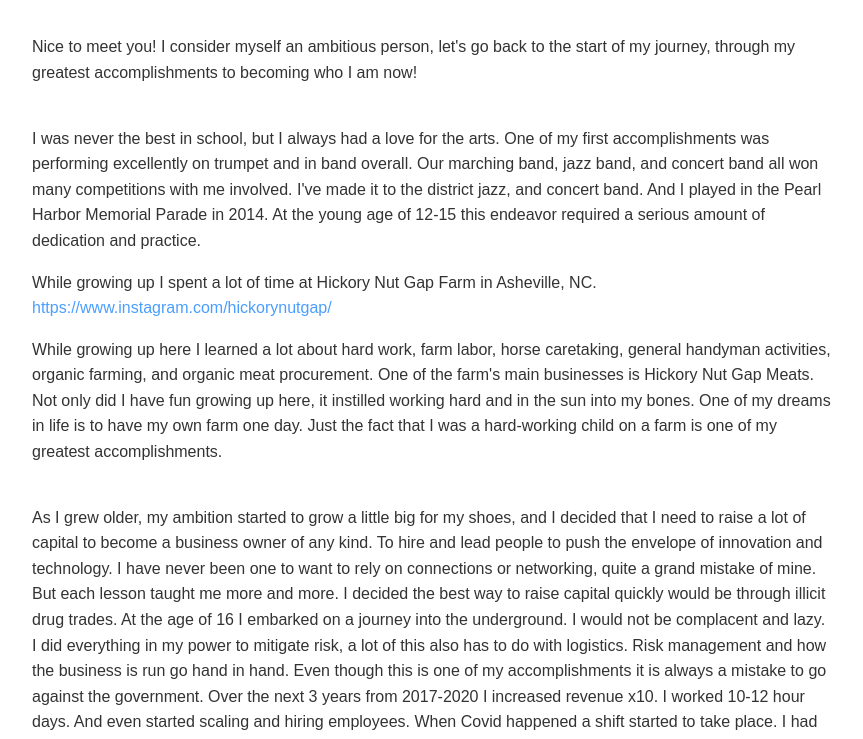
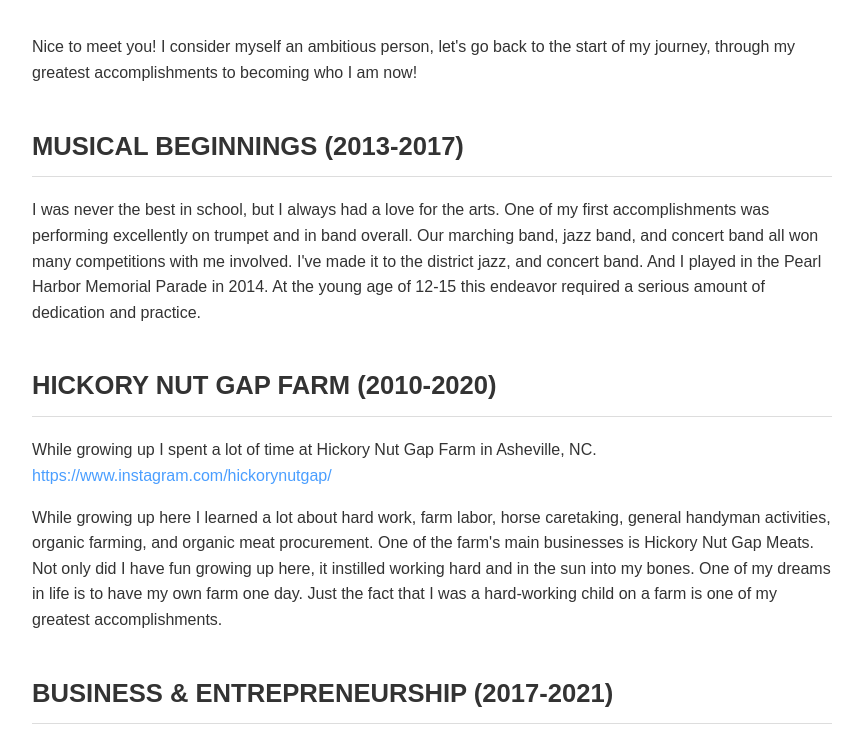
Before and after one commit to twinslimes/twinslimes, a plain HTML site: page index.html in a window 1280 px wide. Shown: the part 500-1239 px from the top of the page, without its empty margins (208-1071 px from the left). Drawn offline with Linux system fonts and the light colour scheme; a script that the page names is missing.

Commit message:
Add section titles with time periods to all sections

```diff
--- a/index.html
+++ b/index.html
@@ -62,6 +62,13 @@ a:hover {
     font-size: 1.8em;
     margin-bottom: 20px;
 }
+.section-title {
+    font-size: 1.6em;
+    color: #333;
+    border-bottom: 1px solid #ddd;
+    padding-bottom: 10px;
+    margin-bottom: 20px;
+}
 </style>
 </head>
 <body>
@@ -92,6 +99,7 @@ a:hover {
 </div>
 
 <div class="section">
+    <h2 class="section-title">MUSICAL BEGINNINGS (2013-2017)</h2>
     <p>I was never the best in school, but I always had a love for the arts. One of my first accomplishments was performing excellently on trumpet and in band overall. Our marching band, jazz band, and concert band all won many competitions with me involved. I've made it to the district jazz, and concert band. And I played in the Pearl Harbor Memorial Parade in 2014. At the young age of 12-15 this endeavor required a serious amount of dedication and practice.</p>
 
     <blockquote class="imgur-embed-pub" lang="en" data-id="a/UHhluAG" data-context="false" ><a href="//imgur.com/a/UHhluAG"></a></blockquote>
@@ -99,7 +107,10 @@ a:hover {
 
     <blockquote class="imgur-embed-pub" lang="en" data-id="a/XcS5XPs" data-context="false" ><a href="//imgur.com/a/XcS5XPs"></a></blockquote>
     <script async src="//s.imgur.com/min/embed.js" charset="utf-8"></script>
+</div>
 
+<div class="section">
+    <h2 class="section-title">HICKORY NUT GAP FARM (2010-2020)</h2>
     <p>While growing up I spent a lot of time at Hickory Nut Gap Farm in Asheville, NC.<br>
     <a href="https://www.instagram.com/hickorynutgap/" target="_blank">https://www.instagram.com/hickorynutgap/</a></p>
 
@@ -107,6 +118,7 @@ a:hover {
 </div>
 
 <div class="section">
+    <h2 class="section-title">BUSINESS & ENTREPRENEURSHIP (2017-2021)</h2>
     <p>As I grew older, my ambition started to grow a little big for my shoes, and I decided that I need to raise a lot of capital to become a business owner of any kind. To hire and lead people to push the envelope of innovation and technology. I have never been one to want to rely on connections or networking, quite a grand mistake of mine. But each lesson taught me more and more. I decided the best way to raise capital quickly would be through illicit drug trades. At the age of 16 I embarked on a journey into the underground. I would not be complacent and lazy. I did everything in my power to mitigate risk, a lot of this also has to do with logistics. Risk management and how the business is run go hand in hand. Even though this is one of my accomplishments it is always a mistake to go against the government. Over the next 3 years from 2017-2020 I increased revenue x10. I worked 10-12 hour days. And even started scaling and hiring employees. When Covid happened a shift started to take place. I had prior connections in California, and started making deals moving vast amounts of marijuana across the country. Subsequently I was arrested in October, 2020 with 20 pounds of marijuana in Sequoyah County, Oklahoma. Although I wasn't stressed one bit, there is nothing I fear in this world. It just signified a great change in my personal life and personality.</p>
 
     <p>Currently I am still on 5 year probation, I will be expunged of these charges in April 2026.</p>
@@ -126,6 +138,7 @@ a:hover {
 </div>
 
 <div class="section">
+    <h2 class="section-title">CULINARY WORK & CREATIVE DEVELOPMENT (2021-2024)</h2>
     <p>Once my time on probation started, jobs weren't so easy to come by. I started becoming a chef working in local kitchens. This time wasn't wasted one bit. I educated myself in every way possible. Everyone is the Chef of their own kitchen in life, long nights and doubles in the kitchen taught me patience, resilience, and most importantly how to be efficient.</p>
 
     <p>In my free time I taught myself everything about FL Studio Digital Audio Workspace (DAW). This was in line with my previous efforts to become a musician. While I did have a passion for art and music my main reason for doing anything is to raise capital, and exponentially grow whatever it is that I'm working on.</p>
@@ -137,6 +150,7 @@ a:hover {
 </div>
 
 <div class="section">
+    <h2 class="section-title">MEOW TERMINAL & CREATIVE PROJECTS (2025-PRESENT)</h2>
     <p>This brings me to my recent developments, starting in 2025 I noticed how many advancements were being made in AI. I have always been a technical person, but to an extent. I am a generalist that can understand lots of different industries. I was also trading stocks at the time, so I decided that with little coding knowledge I would try to bring the mystical world of quantitative data to me. I created Meow Terminal.</p>
 
     <p>Meow Terminal uses many financial algorithms, machine learning, and the Black-Scholes model.</p>
@@ -154,7 +168,7 @@ a:hover {
 </div>
 
 <div class="section">
-    <h2>GRIND WITH GRATITUDE (2024-PRESENT)</h2>
+    <h2 class="section-title">GRIND WITH GRATITUDE (2024-PRESENT)</h2>
     <p>Now I am currently working with "Grind with Gratitude" a local North Carolina beverage company that provides bottled water, and THC seltzers. To be able to get into this company at such an early time (2 months after inception) and do work as a Tech & Sales Consultant is one of my greatest accomplishments. To have the owners recognize my skills and talent without a lot of prior experience in tech fields. I have a personal TikTok with the company where I promote and market the beverages. I'm involved with all the related tech including website building, POS systems, and marketing. I visit Bars, Restaurants, and other locations for B2B Sales. And I also do direct sales work in the Total Wine stores of Charlotte, NC.</p>
 
     <p><a href="https://grindwithgratitude.com/" target="_blank">https://grindwithgratitude.com/</a><br>
@@ -162,6 +176,7 @@ a:hover {
 </div>
 
 <div class="section">
+    <h2 class="section-title">PERSONAL REFLECTIONS</h2>
     <p>Most of all my greatest accomplishment is that I'm still standing, I'm healthy and happy.</p>
 
     <p>That's what's most important in life to me.</p>
```
